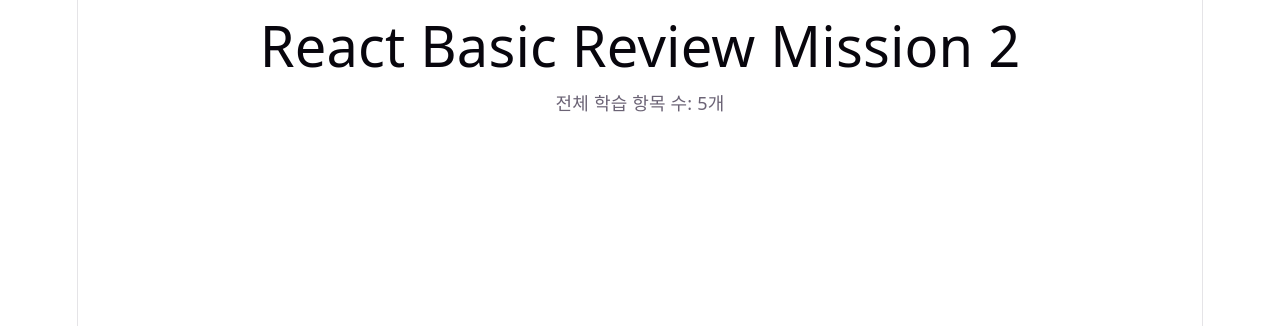
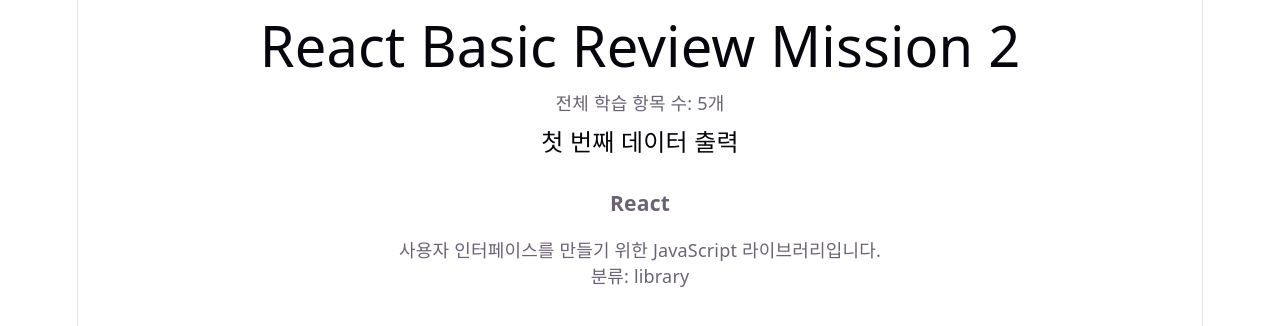
Before and after one commit to rozer4heros/react-basic-review-mission-7, a React (Vite) app: page / in a window 1280 px wide. Shown: the top 326 px of the page. Built offline with nearby package versions, Linux system fonts and the light colour scheme.

Commit message:
feat: add StudyInfo component to display detailed information from JSON data

```diff
--- a/src/App.jsx
+++ b/src/App.jsx
@@ -1,4 +1,7 @@
 import reactData from "./data/data.json";
+// { id, title, desc, category, level }
+
+import StudyInfo from "./components/StudyInfo";
 
 function App() {
   console.log(reactData);
@@ -7,6 +10,8 @@
     <>
       <h1>react basic review mission 2</h1>
       <p>전체 학습 항목 수: {reactData.length}개</p>
+      <h2>첫 번째 데이터 출력</h2>
+      <StudyInfo title={reactData[0].title} desc={reactData[0].desc} category={reactData[0].category} />
     </>
   );
 }
--- /dev/null
+++ b/src/components/StudyInfo.jsx
@@ -0,0 +1,11 @@
+function StudyInfo({ title, desc, category }) {
+  return (
+    <>
+      <h3>{title}</h3>
+      <p>{desc}</p>
+      <p>분류: {category}</p>
+    </>
+  );
+}
+
+export default StudyInfo;
--- a/src/index.css
+++ b/src/index.css
@@ -79,7 +79,7 @@
 h2 {
   font-size: 24px;
   line-height: 118%;
-  margin: 0 0 8px;
+  margin: 12px 0;
   @media (max-width: 1024px) {
     font-size: 20px;
   }
```
